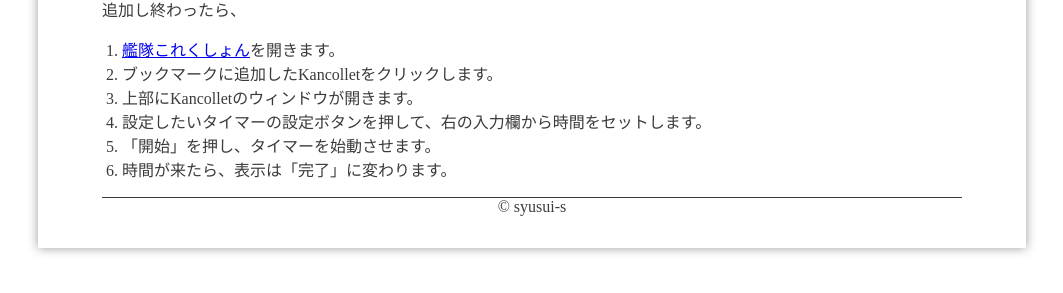
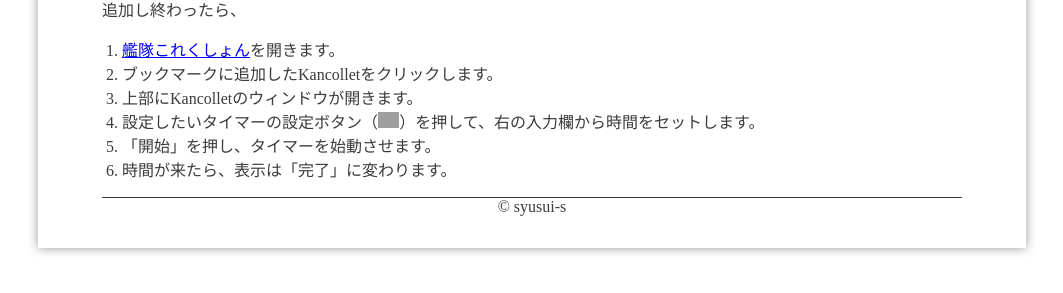
Before and after one commit to syusui-s/kancollet, a Jekyll site: the page built from index.html, in a window 1280 px wide. Shown: the part 589-882 px from the top of the page, without its empty margins (108-1171 px from the left). Built offline with Jekyll 4.4.1, drawn with Linux system fonts in a browser that asks for light colours.

Commit message:
Anthor HTML5 lintに基づく修正

```diff
--- a/_includes/head.html
+++ b/_includes/head.html
@@ -1,6 +1,5 @@
 <head>
   <meta charset='utf-8'>
-  <meta http-equiv="X-UA-Compatible" content="chrome=1">
   <title>{% if page.title %}{{ page.title | escape }} - {{ site.title | escape }}{% else %}{{ site.title | escape }}：{{ site.short-description | escape }}{% endif %}</title>
   <meta name="description" content="{{ page.excerpt | default: site.description | strip_html | normalize_whitespace | truncate: 160 | escape }}">
 
--- a/index.html
+++ b/index.html
@@ -1,8 +1,9 @@
 ---
 layout: page
+settings_button: "http://syusui-s.github.io/kancollet/kancollet-master/kancollet/img/setting_button.png"
 ---
 <p>
-<img id="screenshot" src="{{ "/images/screenshot.png" | prepend: site.baseurl }}" width="820px" alt="Kancolletのスクリーンショットをこの文章の位置に掲載しています。">
+<img id="screenshot" src="{{ "/images/screenshot.png" | prepend: site.baseurl }}" width="820" alt="Kancolletのスクリーンショットをこの文章の位置に掲載しています。">
 </p>
 
 <div class="big-centered">
@@ -25,7 +26,7 @@
 	</noscript>
 	<p>
 		<a id="bookmarklet"  href="{{ site.kancollet-code }}">
-			<span>Kancollet<span>
+			<span>Kancollet</span>
 		</a>
 	</p>
 </div>
@@ -55,7 +56,7 @@
 <li><a href="http://www.dmm.com/netgame/social/-/gadgets/=/app_id=854854/">艦隊これくしょん</a>を開きます。</li>
 <li>ブックマークに追加したKancolletをクリックします。</li>
 <li>上部にKancolletのウィンドウが開きます。</li>
-<li>設定したいタイマーの設定ボタン<img src="">を押して、右の入力欄から時間をセットします。</li>
+<li>設定したいタイマーの設定ボタン（<img src="{{ page.settings_button }}" height="16" alt="設定ボタン">）を押して、右の入力欄から時間をセットします。</li>
 <li>「開始」を押し、タイマーを始動させます。</li>
 <li>時間が来たら、表示は「完了」に変わります。</li>
 </ol>
--- a/stylesheets/main.css
+++ b/stylesheets/main.css
@@ -150,11 +150,12 @@
 
 a#bookmarklet:hover:after {
 	content: "";
+	position: absolute;
+	margin: 0;
+	padding: 0;
+	top: -318px;
 	display: block;
 	height: 320px;
 	width: 235px;
-	margin: 0;
-	padding: 0;
-	margin-top: -349px;
 	background: url({{"/images/drag_to_bookmarkbar.png" | prepend: site.baseurl }}) no-repeat;
 }
```
